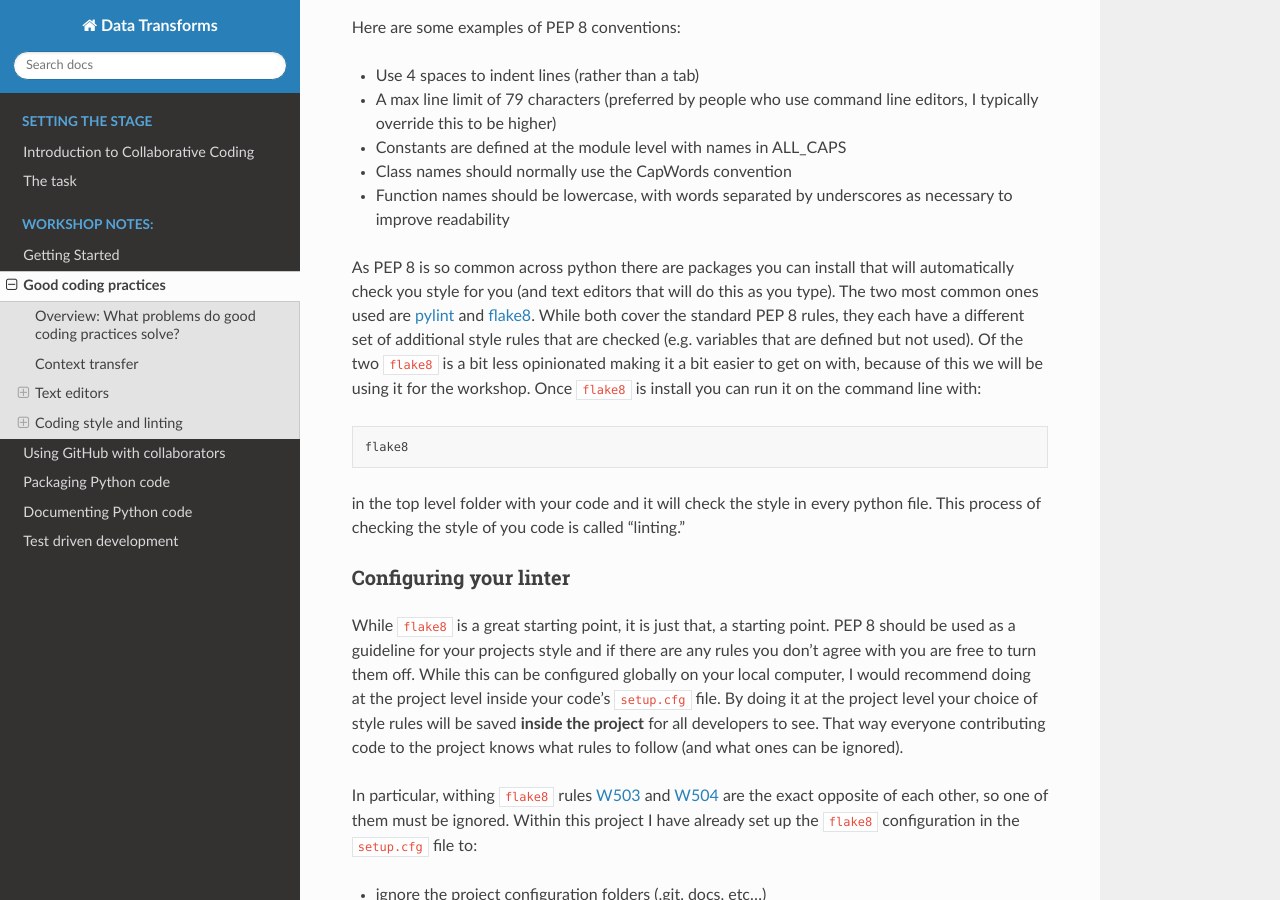
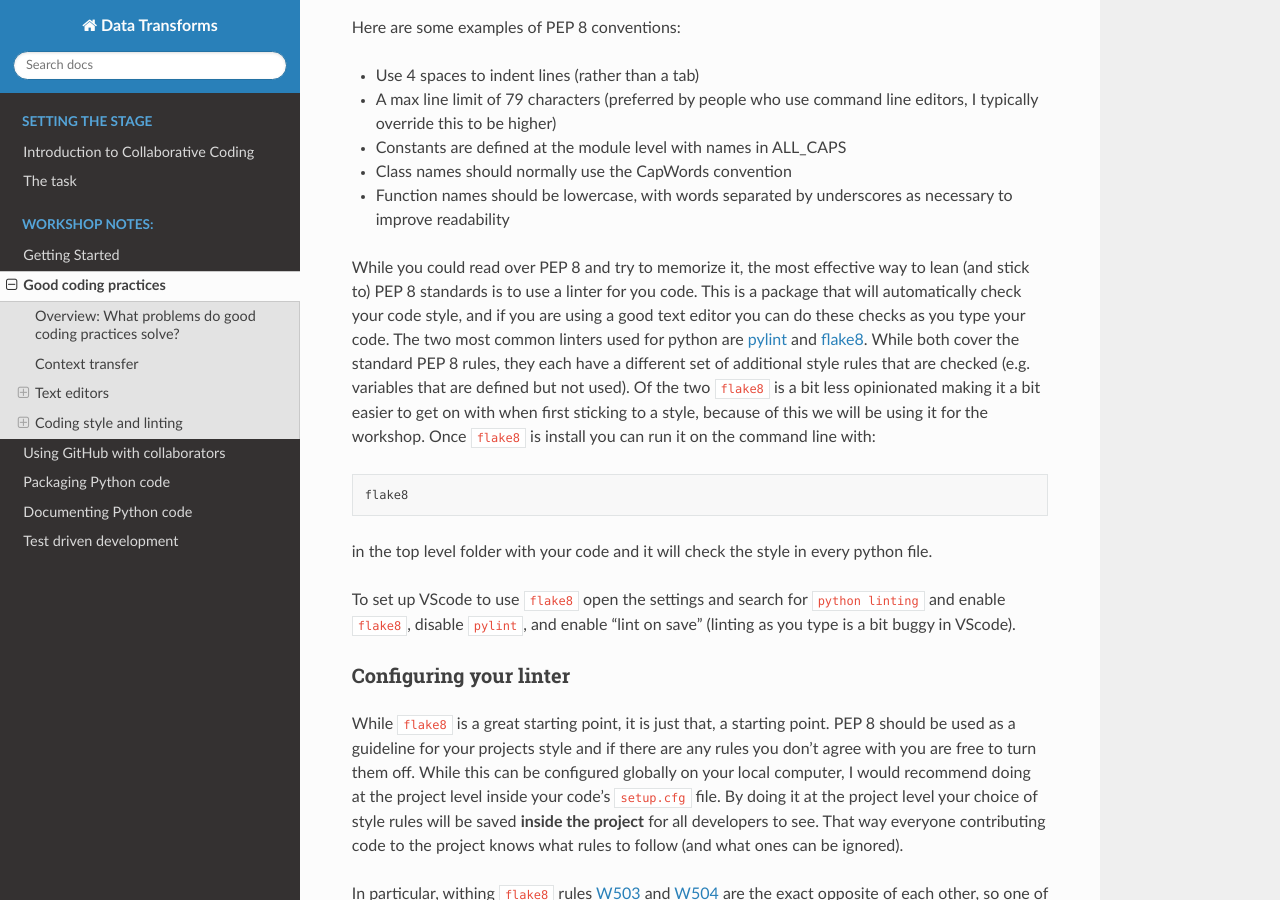
Before and after one commit to CKrawczyk/DISCnet_workshop, a Sphinx documentation site: the page built from docs/source/good_coding_practices.md, in a window 1280 px wide and 900 px high, scrolled down 1728 px. Built offline with Sphinx 7.4.7 and the Read the Docs theme 2.0.0, drawn with Linux system fonts in a browser that asks for light colours; pages that are not in the unit, such as notebooks, are missing from menus.

Commit message:
More notes around setting up linting in vscode

````diff
--- a/docs/source/good_coding_practices.md
+++ b/docs/source/good_coding_practices.md
@@ -46,13 +46,15 @@ Here are some examples of PEP 8 conventions:
 - Class names should normally use the CapWords convention
 - Function names should be lowercase, with words separated by underscores as necessary to improve readability
 
-As PEP 8 is so common across python there are packages you can install that will automatically check you style for you (and text editors that will do this as you type).  The two most common ones used are [pylint](https://pylint.pycqa.org/en/latest/) and [flake8](https://flake8.pycqa.org/en/latest/).  While both cover the standard PEP 8 rules, they each have a different set of additional style rules that are checked (e.g. variables that are defined but not used).  Of the two `flake8` is a bit less opinionated making it a bit easier to get on with, because of this we will be using it for the workshop. Once `flake8` is install you can run it on the command line with:
+While you could read over PEP 8 and try to memorize it, the most effective way to lean (and stick to) PEP 8 standards is to use a linter for you code.  This is a package that will automatically check your code style, and if you are using a good text editor you can do these checks as you type your code.  The two most common linters used for python are [pylint](https://pylint.pycqa.org/en/latest/) and [flake8](https://flake8.pycqa.org/en/latest/).  While both cover the standard PEP 8 rules, they each have a different set of additional style rules that are checked (e.g. variables that are defined but not used).  Of the two `flake8` is a bit less opinionated making it a bit easier to get on with when first sticking to a style, because of this we will be using it for the workshop. Once `flake8` is install you can run it on the command line with:
 
 ```bash
 flake8
 ```
 
-in the top level folder with your code and it will check the style in every python file.  This process of checking the style of you code is called "linting."
+in the top level folder with your code and it will check the style in every python file.
+
+To set up VScode to use `flake8` open the settings and search for `python linting` and enable `flake8`, disable `pylint`, and enable "lint on save" (linting as you type is a bit buggy in VScode).
 
 ### Configuring your linter
 
````
